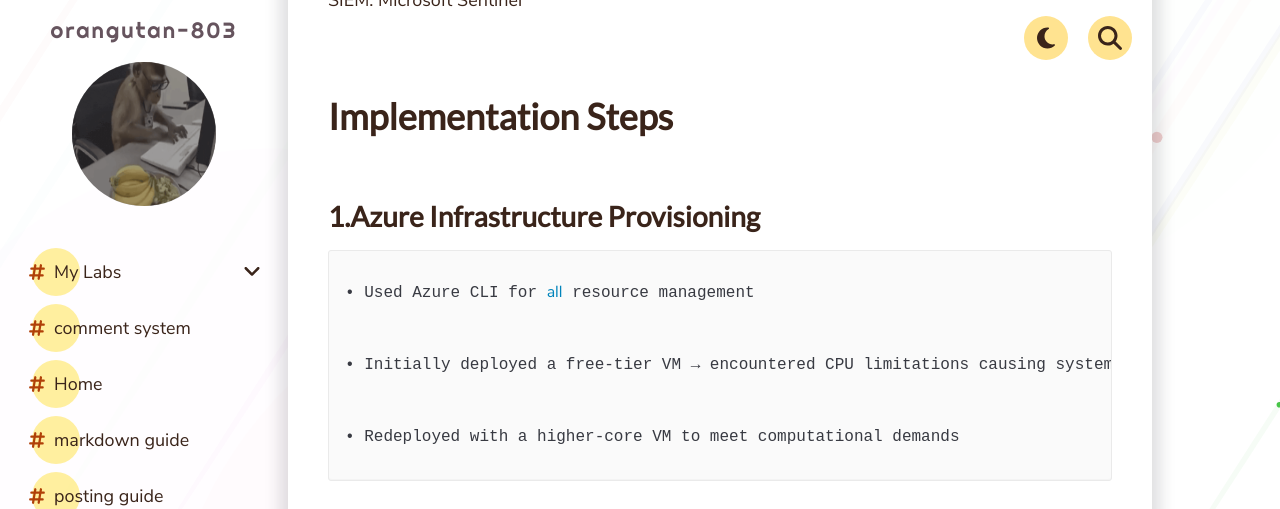
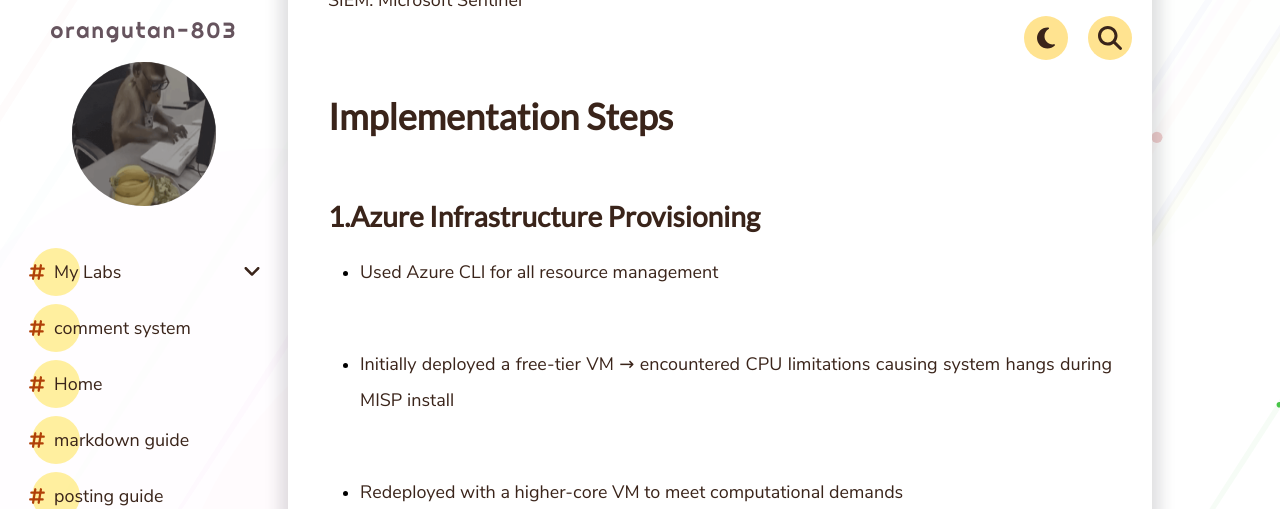
Before and after one commit to Orangutan-803/orangutan-803.github.io, a Jekyll site: the page built from _pages/My Labs/Azure Labs/OSINT Threat Intellignce Pipeline with Microsoft Sentinel.md, in a window 1280 px wide and 1400 px high, scrolled down 1281 px. Shown: the top 509 px of the window. Built offline with Jekyll 4.4.1, drawn with Linux system fonts in a browser that asks for light colours; comment, search, counter and statistics services are not loaded; some of the changed text lies outside the part shown; grey boxes are pictures that could not be loaded.

```diff
--- a/_pages/My Labs/Azure Labs/OSINT Threat Intellignce Pipeline with Microsoft Sentinel.md
+++ b/_pages/My Labs/Azure Labs/OSINT Threat Intellignce Pipeline with Microsoft Sentinel.md
@@ -20,15 +20,15 @@ SIEM: Microsoft Sentinel '
 
 ## 1.Azure Infrastructure Provisioning
 
-    • Used Azure CLI for all resource management
+- Used Azure CLI for all resource management
 
-    • Initially deployed a free-tier VM → encountered CPU limitations causing system hangs during MISP install
+- Initially deployed a free-tier VM → encountered CPU limitations causing system hangs during MISP install
 
-    • Redeployed with a higher-core VM to meet computational demands
+- Redeployed with a higher-core VM to meet computational demands
 
 <img src="https://github.com/user-attachments/assets/fe2b1009-8970-4259-8d87-e55eadb62eae" />
 
-    • Configured budget alerts to prevent cost surprises after a credit glitch (Azure free credits temporarily disappeared)
+- Configured budget alerts to prevent cost surprises after a credit glitch (Azure free credits temporarily disappeared)
 
 <img src="https://github.com/user-attachments/assets/61d36ad7-b025-49b1-a890-1d8e45ca7716" />
 
@@ -36,31 +36,31 @@ SIEM: Microsoft Sentinel '
 
 ## 2.MISP Deployment (Docker-based)
 
-    • Installed Docker on Ubuntu VM
+- Installed Docker on Ubuntu VM
 
 <img src="https://github.com/user-attachments/assets/dfa51ce4-ca09-41a0-b534-52e468ed2578" />
 
-    • Cloned misp-docker GitHub repository
+- Cloned misp-docker GitHub repository
 
 <img src="https://github.com/user-attachments/assets/2acb1eeb-7dee-471f-a473-5c1b38aa4423" />
 
-    • Copied and customized template.env → production .env file
+- Copied and customized template.env → production .env file
 
 <img src="https://github.com/user-attachments/assets/e5cd2dec-a7ad-4a62-bf2d-c60b8225d823" />
 
-    • Built and ran MISP container via docker-compose up
+- Built and ran MISP container via docker-compose up
 
 <img src="https://github.com/user-attachments/assets/ab85d05f-ba60-4917-bb76-7d404b412c1f" />
 
 <img src="https://github.com/user-attachments/assets/9adf4cf1-cd63-40fc-8207-9b42c5f86662" />
 
-    • Opened port 443 for remote access, MISP instance accessible
+- Opened port 443 for remote access, MISP instance accessible
 
 <img src="https://github.com/user-attachments/assets/e2752aaf-43ca-4d4a-92a8-5abfd19ac14e" />
 
 ## 3.Feed Ingestion
 
-    • Copied public threat intelligence feeds into local MISP instance
+- Copied public threat intelligence feeds into local MISP instance
 
 <img src="https://github.com/user-attachments/assets/e465ed06-84bf-4a8f-ad53-64de8280f5c5" />
 
@@ -70,57 +70,57 @@ SIEM: Microsoft Sentinel '
 
 <img src="https://github.com/user-attachments/assets/4207f9a7-bdba-45c6-8841-5964b094d5e6" />
 
-    • Waited 24+ hours for initial feed synchronization
+- Waited 24+ hours for initial feed synchronization
 
 <img src="https://github.com/user-attachments/assets/629e167f-41f4-404b-aabf-9350489f15de" />
 
 ## 4.Sentinel Integration
 
-    • Installed MISP2Sentinel Data connector from Content hub
+- Installed MISP2Sentinel Data connector from Content hub
 
 <img src="https://github.com/user-attachments/assets/a233ea89-fcc8-4f23-aabb-606347de5df6" />
 
 <img src="https://github.com/user-attachments/assets/edff5d3b-2a79-4e1d-8108-40d905ed5d39" />
 
-    • Configuring MISP2Sentinel Data connector
+- Configuring MISP2Sentinel Data connector
 
-        • Registering app
+        - Registering app
 
 <img src="https://github.com/user-attachments/assets/40432c02-a1be-409d-8f77-83f8fa91edc8" />
 <img src="https://github.com/user-attachments/assets/3e0302c3-2cec-4b98-ab09-18b0d1e7b217" />
 
-        • Generating Secret
+        - Generating Secret
 
 <img src="https://github.com/user-attachments/assets/ed0026a2-d5c2-4e49-92b4-e7fdda0f4be5" />
 
-        • Setting Access Control
+        - Setting Access Control
 
 <img src="https://github.com/user-attachments/assets/4188a26e-21c5-496b-9c4f-96520bf10d1a" />
 
-        • MISP API Key generation
+        - MISP API Key generation
 
 <img src="https://github.com/user-attachments/assets/1a77ce1b-14d4-42e1-b66f-486942cb087a" />
 
 
-        • Attempting to use Azure Function Apps
+        - Attempting to use Azure Function Apps
 
 <img src="https://github.com/user-attachments/assets/cb0a9ad6-fec7-43ca-bdca-5c53fe55e15b" />
 <img src="https://github.com/user-attachments/assets/dbb9536e-0cd6-48aa-847a-5e8eba6573a5" />
 
 
 
- • Proceeding with running script on MISP VM instead
+ - Proceeding with running script on MISP VM instead
 
-    • Cloned MISP2Sentinel integration script from GitHub
+    - Cloned MISP2Sentinel integration script from GitHub
 
 <img src="https://github.com/user-attachments/assets/914882d0-e7e3-4244-aaa2-1df5a21569bd" />
 
-    • Installed Python dependencies
+    - Installed Python dependencies
 
 <img src="https://github.com/user-attachments/assets/7092d852-1095-457c-9787-8e3d9802b81c" />
 
 
-    • Configured config.py (copied from template) with:
+    - Configured config.py (copied from template) with:
         ◦ Azure Tenant ID
         ◦ MISP API key & domain
         ◦ MISP event limit reduced from 500 → 200 (memory optimization for low-tier VM)
@@ -158,18 +158,18 @@ SIEM: Microsoft Sentinel '
 
 ## 6.Detection Rule (KQL)
 
-    • Created analytics rule using Microsoft’s observability agent
+    - Created analytics rule using Microsoft’s observability agent
 
 <img src="https://github.com/user-attachments/assets/0e2069b4-76bd-41c3-a59d-0694389f4f77" />
 
 <img src="https://github.com/user-attachments/assets/c060251c-7fe2-47b7-a227-66e9ab1d8a41" />
 
-    • KQL query maps SSH brute-force attempts (IP addresses) against ingested threat intelligence indicators
+    - KQL query maps SSH brute-force attempts (IP addresses) against ingested threat intelligence indicators
 
 <img src="https://github.com/user-attachments/assets/07571996-6d60-44cd-a51c-a7448c59109d" />
 
 
-    • Currently observing for matches
+    - Currently observing for matches
 
 # Key Technical Decisions & Rationale
 
```
Also changed, not shown: other parts of _pages/My Labs/Azure Labs/OSINT Threat Intellignce Pipeline with Microsoft Sentinel.md (+5 -5 lines).
